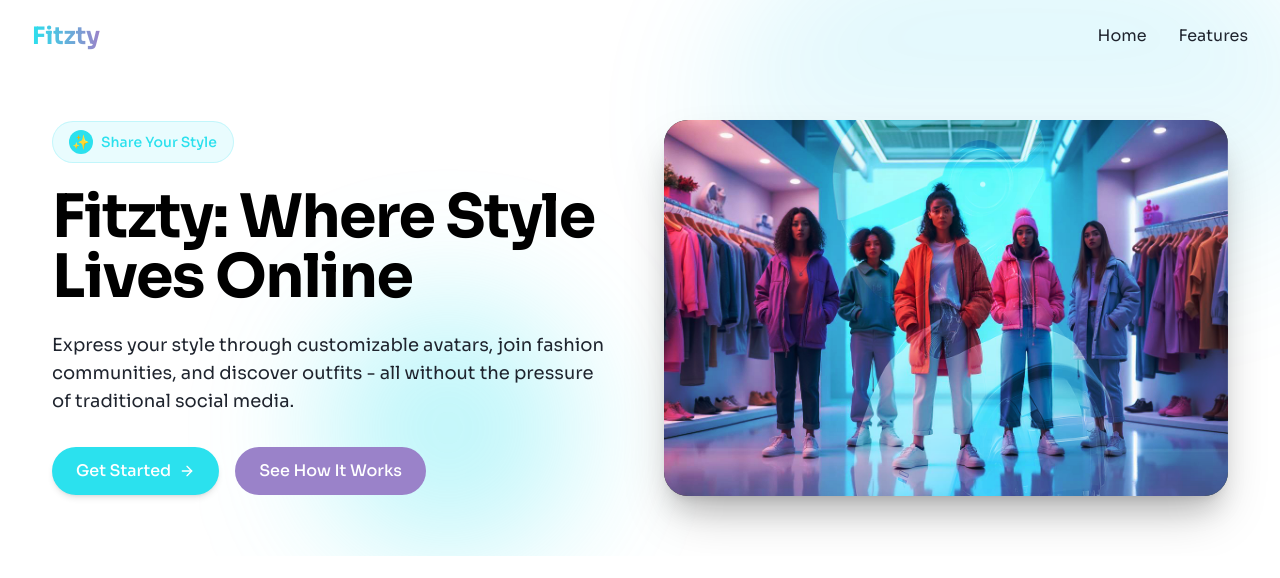
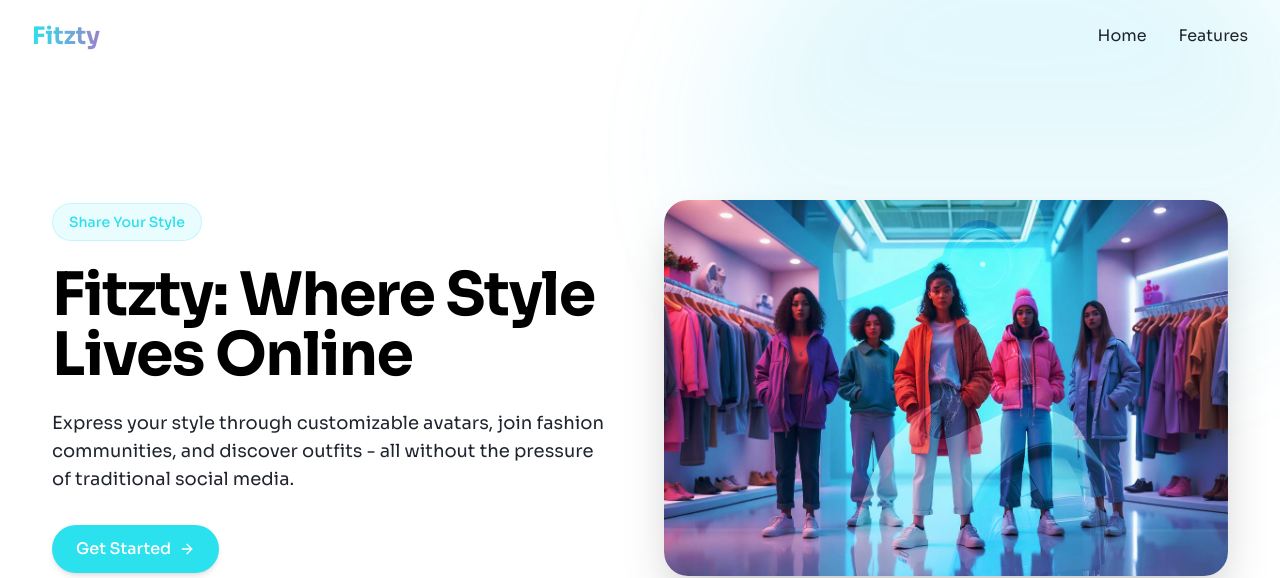
Before and after one commit to Daivya-Shah/Fitzty, a React (Vite) app: page / in a window 1280 px wide. Shown: the top 578 px of the page. Built offline with nearby package versions, Linux system fonts and the light colour scheme; no server answers.

Commit message:
Changes made

```diff
--- a/src/components/Hero.tsx
+++ b/src/components/Hero.tsx
@@ -91,7 +91,8 @@ const Hero = () => {
       className="overflow-hidden relative"
       id="hero"
       style={{
-        padding: isMobile ? '100px 12px 40px' : '120px 20px 60px'
+        padding: isMobile ? '140px 12px 60px' : '200px 20px 120px', // Increased top and bottom padding
+        background: '#fff'
       }}
     >
       <div className="absolute -top-[10%] -right-[5%] w-1/2 h-[70%] bg-aqua-gradient opacity-20 blur-3xl rounded-full"></div>
@@ -103,8 +104,7 @@ const Hero = () => {
               className="fitzty-chip mb-3 sm:mb-6 opacity-0 animate-fade-in"
               style={{ animationDelay: "0.1s" }}
             >
-              <span className="inline-flex items-center justify-center w-6 h-6 rounded-full bg-primary text-primary-foreground mr-2 text-sm font-semibold">✨</span>
-              <span>Share Your Style</span>
+              <span className="w-full text-center">Share Your Style</span>
             </div>
 
             <h1
@@ -131,13 +131,6 @@ const Hero = () => {
               >
                 Get Started
                 <ArrowRight className="ml-2 w-4 h-4 transition-transform group-hover:translate-x-1" />
-              </a>
-
-              <a
-                href="#how-it-works"
-                className="button-secondary flex items-center justify-center w-full sm:w-auto text-center"
-              >
-                See How It Works
               </a>
             </div>
           </div>
```
